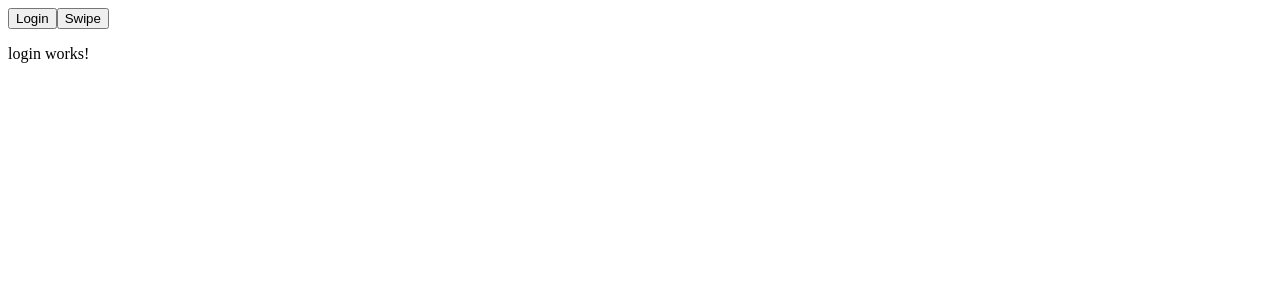
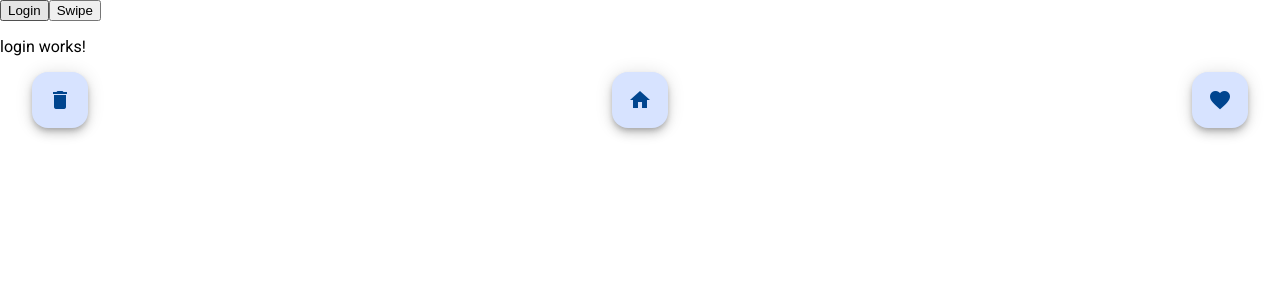
Before and after one commit to Estorc/MALSwipe, an Angular app: page /login in a window 1280 px wide. Shown: the top 300 px of the page. Built offline with nearby package versions, Linux system fonts and the light colour scheme.

Commit message:
Ajout de la barre

```diff
--- a/angular.json
+++ b/angular.json
@@ -29,6 +29,7 @@
                 "src/assets"
             ],
             "styles": [
+              "@angular/material/prebuilt-themes/azure-blue.css",
               "src/styles.scss"
             ],
             "scripts": []
@@ -88,6 +89,7 @@
               }
             ],
             "styles": [
+              "@angular/material/prebuilt-themes/azure-blue.css",
               "src/styles.scss"
             ],
             "scripts": []
--- a/package.json
+++ b/package.json
@@ -10,10 +10,12 @@
   },
   "private": true,
   "dependencies": {
+    "@angular/cdk": "^19.2.19",
     "@angular/common": "^19.2.0",
     "@angular/compiler": "^19.2.0",
     "@angular/core": "^19.2.0",
     "@angular/forms": "^19.2.0",
+    "@angular/material": "^19.2.19",
     "@angular/platform-browser": "^19.2.0",
     "@angular/platform-browser-dynamic": "^19.2.0",
     "@angular/router": "^19.2.0",
--- a/src/app/app.component.html
+++ b/src/app/app.component.html
@@ -2,3 +2,5 @@
 <button (click)="goTo('swipe')">Swipe</button>
 
 <router-outlet></router-outlet>
+
+<app-tab-bar></app-tab-bar>
--- /dev/null
+++ b/src/app/tab-bar/tab-bar.html
@@ -0,0 +1,21 @@
+<section>
+  <div class="example-button-row">
+    <div class="example-flex-container">
+      <div class="example-button-container">
+        <button mat-fab color="primary" aria-label="Example icon button with a delete icon">
+          <mat-icon>delete</mat-icon>
+        </button>
+      </div>
+      <div class="example-button-container">
+        <button mat-fab color="warn" aria-label="Example icon button with a home icon">
+          <mat-icon>home</mat-icon>
+        </button>
+      </div>
+      <div class="example-button-container">
+        <button mat-fab aria-label="Example icon button with a heart icon">
+          <mat-icon>favorite</mat-icon>
+        </button>
+      </div>
+    </div>
+  </div>
+</section>
--- /dev/null
+++ b/src/app/tab-bar/tab-bar.scss
@@ -0,0 +1,35 @@
+section {
+  display: table;
+  width: 100vw;
+}
+
+.example-label {
+  display: table-cell;
+  font-size: 14px;
+  margin-left: 8px;
+  min-width: 120px;
+}
+
+.example-button-row {
+  display: table-cell;
+  width: 490px;
+}
+
+.example-button-row .mat-button-base {
+  position: fixed;
+  margin: auto;
+
+}
+
+.example-flex-container {
+  display: flex;
+  justify-content: space-between;
+  flex-wrap: wrap;
+  gap: 50px;
+}
+
+.example-button-container {
+  display: flex;
+  justify-content: center;
+  width: 120px;
+}
--- a/src/index.html
+++ b/src/index.html
@@ -6,8 +6,10 @@
   <base href="/">
   <meta name="viewport" content="width=device-width, initial-scale=1">
   <link rel="icon" type="image/x-icon" href="favicon.ico">
+  <link href="https://fonts.googleapis.com/css2?family=Roboto:wght@300;400;500&display=swap" rel="stylesheet">
+  <link href="https://fonts.googleapis.com/icon?family=Material+Icons" rel="stylesheet">
 </head>
-<body>
+<body class="mat-typography">
   <app-root></app-root>
 </body>
 </html>
--- a/src/styles.scss
+++ b/src/styles.scss
@@ -1 +1,4 @@
 /* You can add global styles to this file, and also import other style files */
+
+html, body { height: 100%; }
+body { margin: 0; font-family: Roboto, "Helvetica Neue", sans-serif; }
```
Also changed, not shown: src/app/app.component.ts (+6 -4 lines), src/app/tab-bar/tab-bar.ts (added, +14 -0 lines), 2 other files (tests, documents, lock files or other folders).
